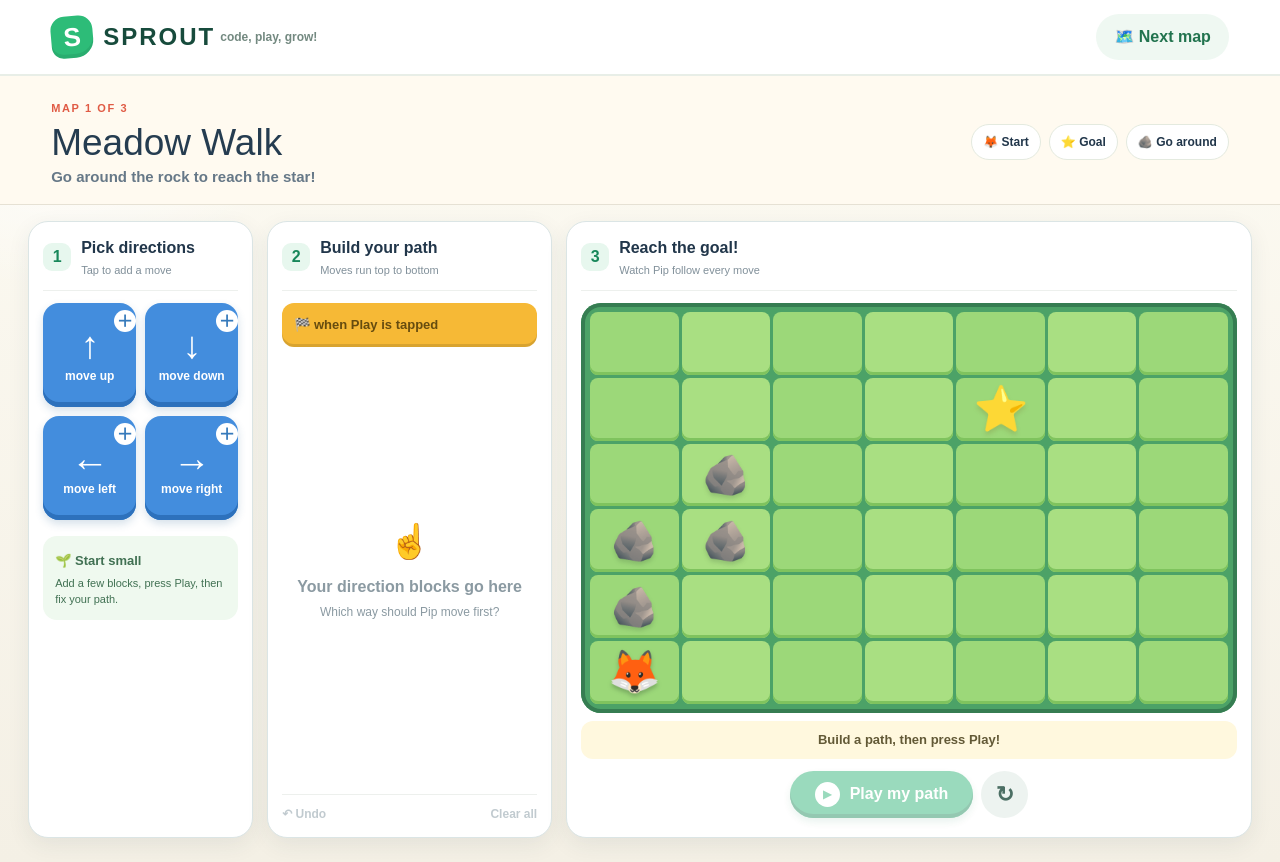
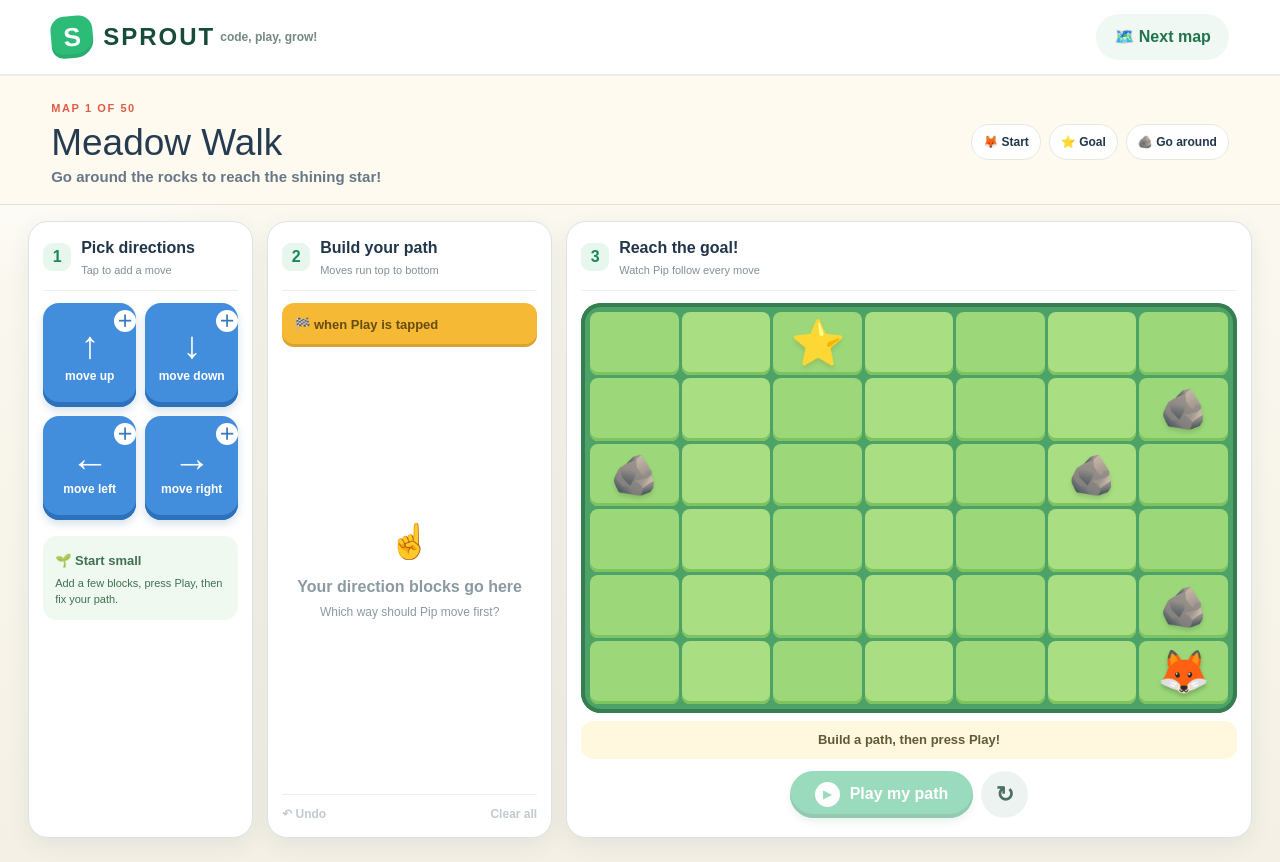
Before and after one commit to troyshank/troyshank.github.io, a Next.js app: page / in a window 1280 px wide. Built offline with nearby package versions, Linux system fonts and the light colour scheme.

Commit message:
Expand Sprout to 50 solvable maps

```diff
--- a/app/page.tsx
+++ b/app/page.tsx
@@ -4,7 +4,7 @@ import { useRef, useState } from "react";
 
 type Move = "up" | "down" | "left" | "right";
 type CodeBlock = { id: number; move: Move; icon: string; label: string };
-type Level = { name: string; hint: string; start: number; goal: number; rocks: number[] };
+type Level = { name: string; hint: string; start: number; goal: number; rocks: number[]; obstacle: string; prize: string };
 
 const moves: Omit<CodeBlock, "id">[] = [
   { move: "up", icon: "↑", label: "move up" },
@@ -13,11 +13,54 @@ const moves: Omit<CodeBlock, "id">[] = [
   { move: "right", icon: "→", label: "move right" },
 ];
 
-const levels: Level[] = [
-  { name: "Meadow Walk", hint: "Go around the rock to reach the star!", start: 35, goal: 11, rocks: [28, 21, 22, 15] },
-  { name: "Wiggly Woods", hint: "Find a safe path between the trees.", start: 36, goal: 5, rocks: [29, 30, 23, 16, 17, 10] },
-  { name: "Castle Trail", hint: "Climb to the castle without bumping a rock.", start: 39, goal: 1, rocks: [32, 25, 24, 17, 10, 9] },
+const themes = [
+  { place: "Meadow", obstacle: "🪨", prize: "⭐", hint: "Go around the rocks to reach the shining star!" },
+  { place: "Woods", obstacle: "🌲", prize: "🍎", hint: "Find a safe path between the trees." },
+  { place: "Garden", obstacle: "🌻", prize: "🦋", hint: "Wind through the flowers to meet the butterfly." },
+  { place: "Mountain", obstacle: "⛰️", prize: "🏰", hint: "Climb around the mountains to reach the castle." },
+  { place: "Pond", obstacle: "💧", prize: "🐸", hint: "Keep your paws dry and find the friendly frog." },
 ];
+const adventures = ["Walk", "Trail", "Quest", "Crossing", "Puzzle", "Path", "Adventure", "Journey", "Challenge", "Maze"];
+
+function randomFor(seed: number) {
+  let value = seed;
+  return () => { value = (value * 1664525 + 1013904223) >>> 0; return value / 4294967296; };
+}
+
+function pathLength(start: number, goal: number, blocked: Set<number>) {
+  const queue: [number, number][] = [[start, 0]], seen = new Set([start]);
+  while (queue.length) {
+    const [cell, distance] = queue.shift()!;
+    if (cell === goal) return distance;
+    const row = Math.floor(cell / 7), col = cell % 7;
+    const nearby = [row > 0 ? cell - 7 : -1, row < 5 ? cell + 7 : -1, col > 0 ? cell - 1 : -1, col < 6 ? cell + 1 : -1];
+    for (const next of nearby) if (next >= 0 && !blocked.has(next) && !seen.has(next)) { seen.add(next); queue.push([next, distance + 1]); }
+  }
+  return -1;
+}
+
+function makeLevels(): Level[] {
+  return Array.from({ length: 50 }, (_, index) => {
+    const theme = themes[index % themes.length];
+    const random = randomFor(7001 + index * 97);
+    const start = 35 + Math.floor(random() * 7);
+    const goal = Math.floor(random() * 7);
+    const obstacleCount = Math.min(13, 4 + Math.floor(index / 5));
+    let rocks: number[] = [];
+    for (let attempt = 0; attempt < 200; attempt++) {
+      const picked = new Set<number>();
+      while (picked.size < obstacleCount) {
+        const cell = Math.floor(random() * 42);
+        if (cell !== start && cell !== goal) picked.add(cell);
+      }
+      const distance = pathLength(start, goal, picked);
+      if (distance >= 7 && distance <= 18) { rocks = [...picked]; break; }
+    }
+    return { name: `${theme.place} ${adventures[Math.floor(index / 5)]}`, hint: theme.hint, start, goal, rocks, obstacle: theme.obstacle, prize: theme.prize };
+  });
+}
+
+const levels = makeLevels();
 
 export default function Home() {
   const [levelIndex, setLevelIndex] = useState(0);
@@ -107,8 +150,8 @@ export default function Home() {
           <div className="panel-title"><span>3</span><div><b>Reach the goal!</b><small>Watch Pip follow every move</small></div></div>
           <div className="map-board">
             {Array.from({ length: 42 }, (_, cell) => <div className={`map-cell ${(Math.floor(cell / 7) + cell) % 2 ? "grass-two" : ""}`} key={cell}>
-              {cell === level.goal && <div className="goal" aria-label="Goal">{levelIndex === 2 ? "🏰" : "⭐"}</div>}
-              {level.rocks.includes(cell) && <div className="rock" aria-label="Obstacle">{levelIndex === 1 ? "🌲" : "🪨"}</div>}
+              {cell === level.goal && <div className="goal" aria-label="Goal">{level.prize}</div>}
+              {level.rocks.includes(cell) && <div className="rock" aria-label="Obstacle">{level.obstacle}</div>}
               {cell === position && <div className={`map-pip ${running ? "walking" : ""}`} aria-label="Pip">🦊</div>}
             </div>)}
             {won && <div className="win-card"><span>🎉</span><b>Goal reached!</b><button onClick={nextLevel}>Next map →</button></div>}
```
